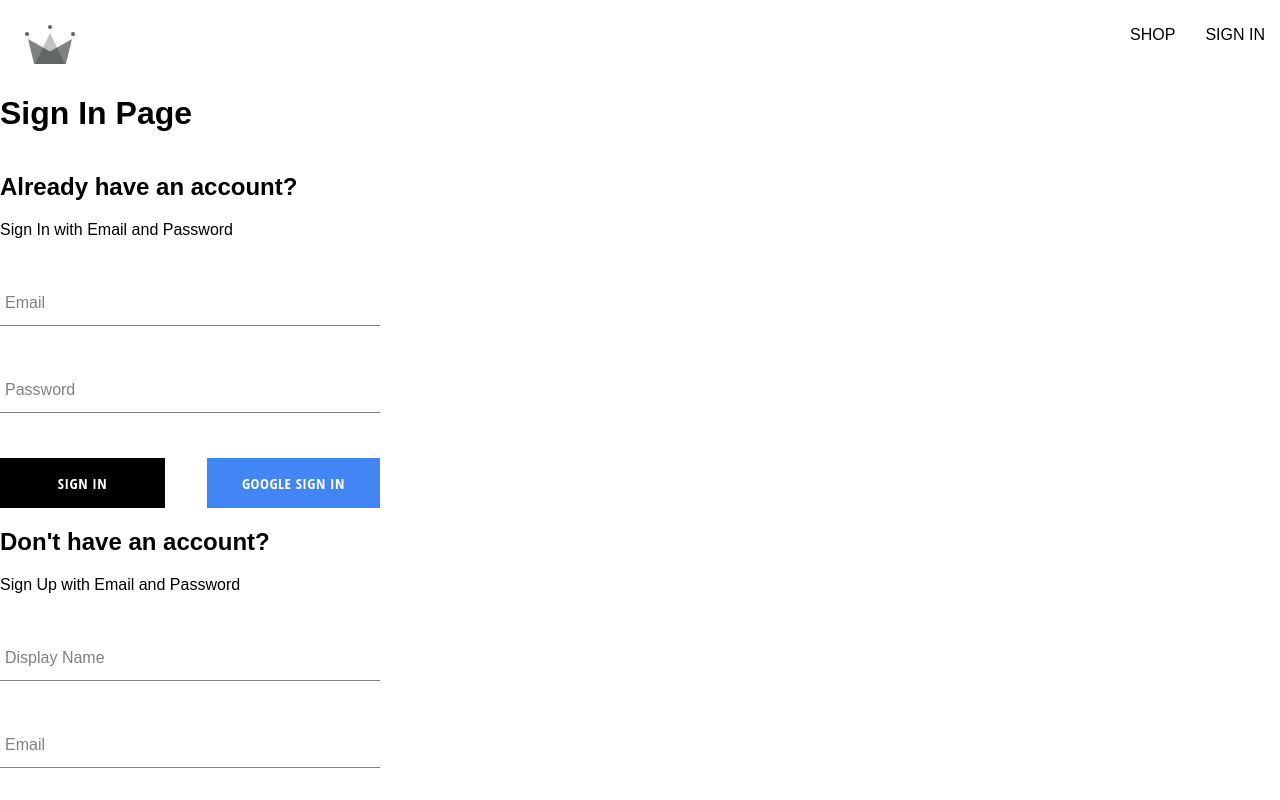
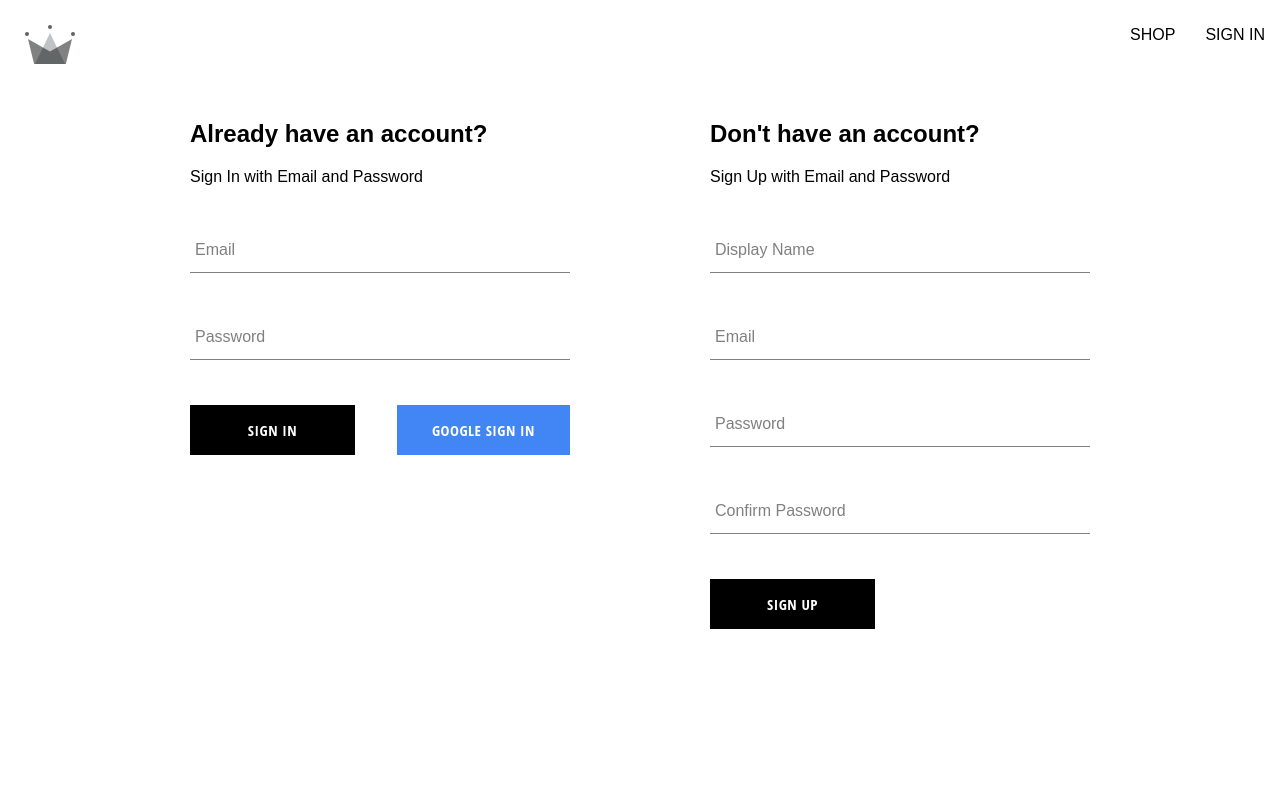
Before and after one commit to FotiniBatzoni/myEshop, a React (Create React App) app: page /auth in a window 1280 px wide. Shown: the top 800 px of the page. Built offline with nearby package versions, Linux system fonts and the light colour scheme.

Commit message:
Finishing Authentication Page

```diff
--- a/src/App.js
+++ b/src/App.js
@@ -2,7 +2,7 @@ import { Routes, Route } from 'react-router-dom';
 
 import Navigation from './routes/navigation/navigation.component';
 import Home from './routes/home/home.component';
-import Authentication from './routes/authentication/authentication';
+import Authentication from './routes/authentication/authentication.component';
 
 const Shop = () =>{
   return <h1>I am the shop page</h1>
--- a/src/components/sign-in-form/sign-in-form.component.jsx
+++ b/src/components/sign-in-form/sign-in-form.component.jsx
@@ -4,7 +4,11 @@ import  FormInput from '../form-input/form-input.component';
 import Button from "../button/button.component";
 import './sign-in-form.styles.scss'
 
-import { signInWithGooglePopup, createUserDocumentFromAuth } from "../../utils/firebase/firebase.utils";
+import {
+    signInWithGooglePopup,
+    createUserDocumentFromAuth,
+    signInAuthUserWithEmailAndPassword
+ } from "../../utils/firebase/firebase.utils";
 
 const defaultFormFields = {
     email:"",
@@ -29,11 +33,17 @@ const SignInForm = () =>{
          event.preventDeafult();
 
          try{
-
+            const response = await signInAuthUserWithEmailAndPassword(email,password);
             resetFormFields();
 
          }catch(error){
-
+            switch(error.code){
+                case 'auth/wrong-password': alert('Incorrect Password')
+                break;
+                case 'auth/user-not-found' : alert('No user associated with this email')
+                break;
+                default: console.log(error)
+            }
          }
     }
 
@@ -55,7 +65,7 @@ const SignInForm = () =>{
                     <Button type="submit">
                         Sign In
                     </Button>
-                    <Button buttonType='google' onClick = {signInWithGoogle}>
+                    <Button type='button' buttonType='google' onClick = {signInWithGoogle}>
                         Google Sign In
                     </Button>
                 </div>
--- a/src/routes/authentication/authentication.jsx
+++ b/src/routes/authentication/authentication.component.jsx
@@ -1,16 +1,11 @@
-
-import {
-    signInWithGooglePopup,
-    createUserDocumentFromAuth
- } from "../../utils/firebase/firebase.utils"
-
  import SignUpForm from "../../components/sign-up-form/sign-up-form.component";
  import SignInForm from "../../components/sign-in-form/sign-in-form.component";
 
+ import './authentication.styles.scss'
+
 const Authentication = () =>{
     return (
-        <div>
-            <h1>Sign In Page</h1>
+        <div className="authentication-container">
             <SignInForm />
             <SignUpForm />
         </div>
--- /dev/null
+++ b/src/routes/authentication/authentication.styles.scss
@@ -0,0 +1,6 @@
+.authentication-container {
+    display: flex;
+    width: 900px;
+    justify-content: space-between;
+    margin: 30px auto;
+}
```
